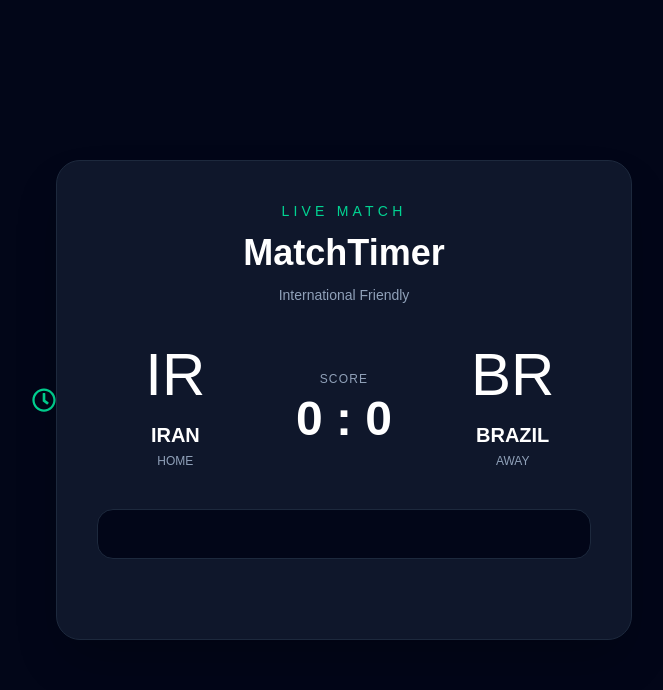
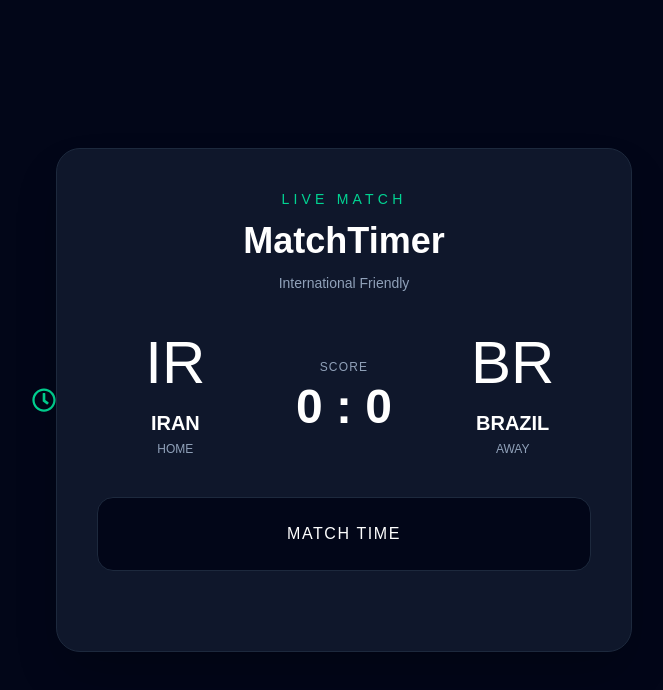
Before and after one commit to zibanoori/MatchTimer, a React (Vite) app: page / in a window 1280 px wide. Shown: the top 690 px of the page, without its empty margins (308-971 px from the left). Built offline with nearby package versions, Linux system fonts and the light colour scheme.

Commit message:
Style: add match time label

```diff
--- a/src/App.jsx
+++ b/src/App.jsx
@@ -36,7 +36,11 @@
           </div>
         </div>
 
-        <div className="my-10 rounded-2xl border border-slate-800 bg-slate-950 p-6 text-center"></div>
+        <div className="my-10 rounded-2xl border border-slate-800 bg-slate-950 p-6 text-center">
+          <p className="text-xs font-medium uppercase tracking-widest sm:text-base">
+            Match Time
+          </p>
+        </div>
       </section>
     </main>
   );
```
